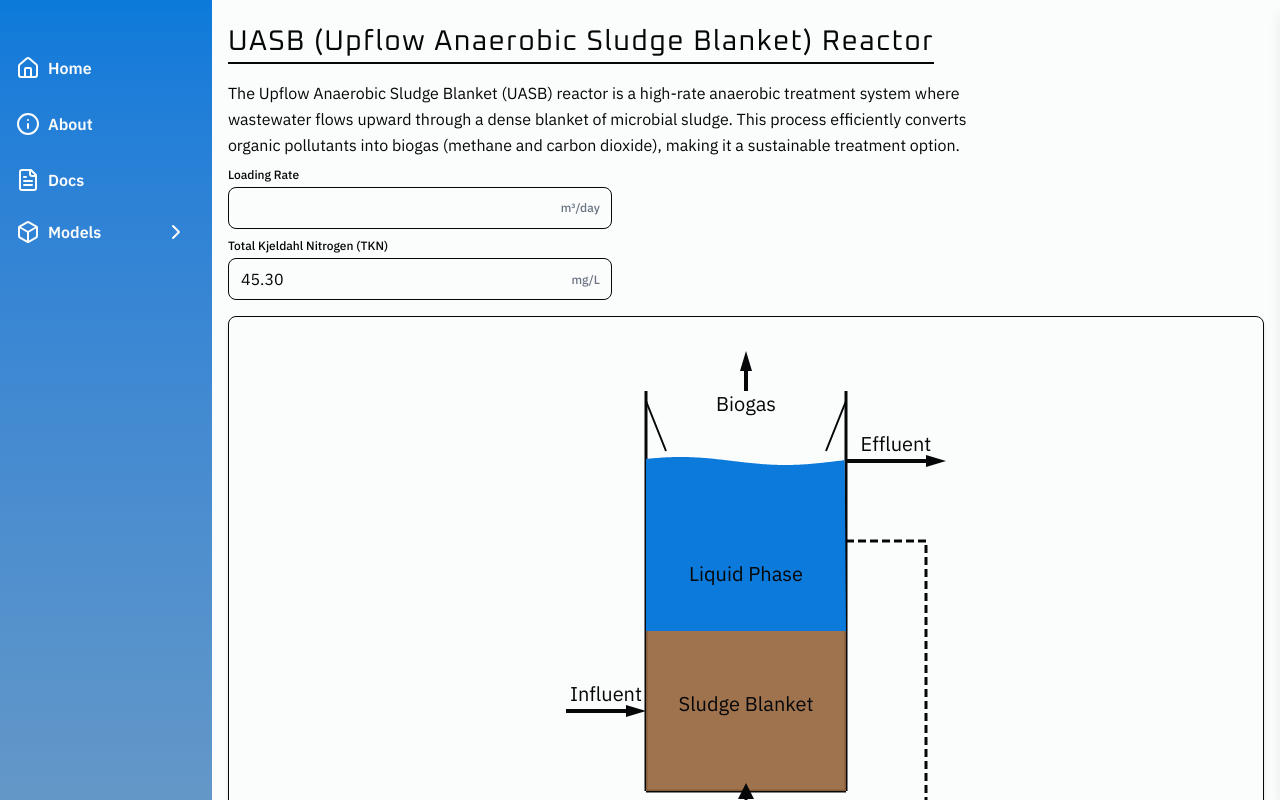
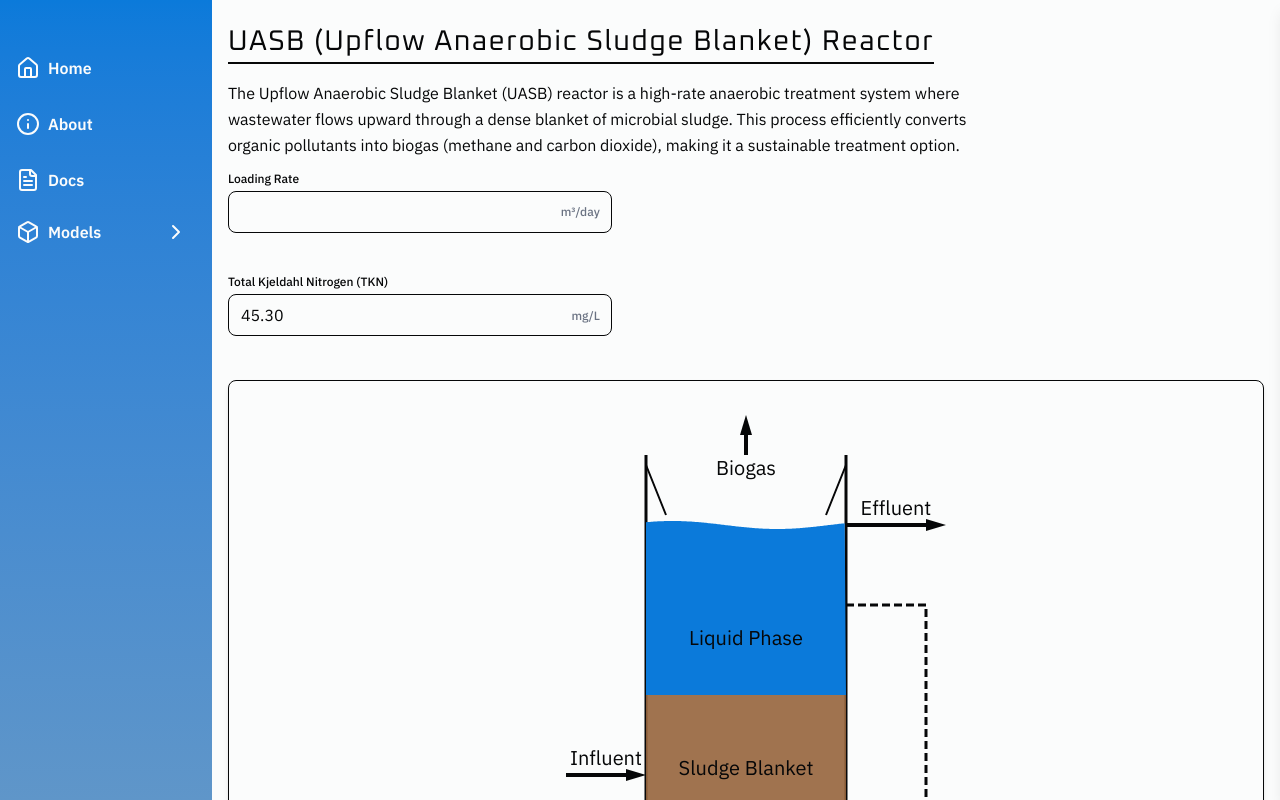
Before and after one commit to bryancastillo10/pond-io, a React (Vite) app in the folder client/: page /model/uasb in a window 1280 px wide. Shown: the top 800 px of the page. Built offline with nearby package versions, Linux system fonts and the light colour scheme.

Commit message:
🧹 chore: adjust helperText & decimal appearance

```diff
--- a/client/src/components/models/Uasb.tsx
+++ b/client/src/components/models/Uasb.tsx
@@ -30,6 +30,8 @@ const UasbSimulation = () => {
         value={loadingRate}
         unit="m³/day"
         onChange={setLoadingRate}
+        decimals={0}
+        max={500}
         disabled={false}
       />
 
--- a/client/src/components/ui/NumberInput.tsx
+++ b/client/src/components/ui/NumberInput.tsx
@@ -69,10 +69,9 @@ const NumberInput = ({
   };
 
   return (
-    <div className="w-full">
-      <label className="block text-sm font-medium mb-1" htmlFor="">
-        {label}
-      </label>
+    <div className="w-full py-1">
+      <label className="block text-sm font-medium mb-1">{label}</label>
+
       <div className="relative w-fit">
         <input
           type="text"
@@ -93,15 +92,14 @@ const NumberInput = ({
           </div>
         )}
       </div>
-      {(error || helperText) && (
+
       <p
-          className={`mt-1 text-sm ${
+        className={`mt-1 text-sm min-h-[1.25rem] ${
           error ? "text-rose-500" : "text-gray-500"
         }`}
       >
-          {error || helperText}
+        {error || helperText || "\u00A0"}
       </p>
-      )}
     </div>
   );
 };
```
Lines whose indentation alone changed are shown as unchanged.
